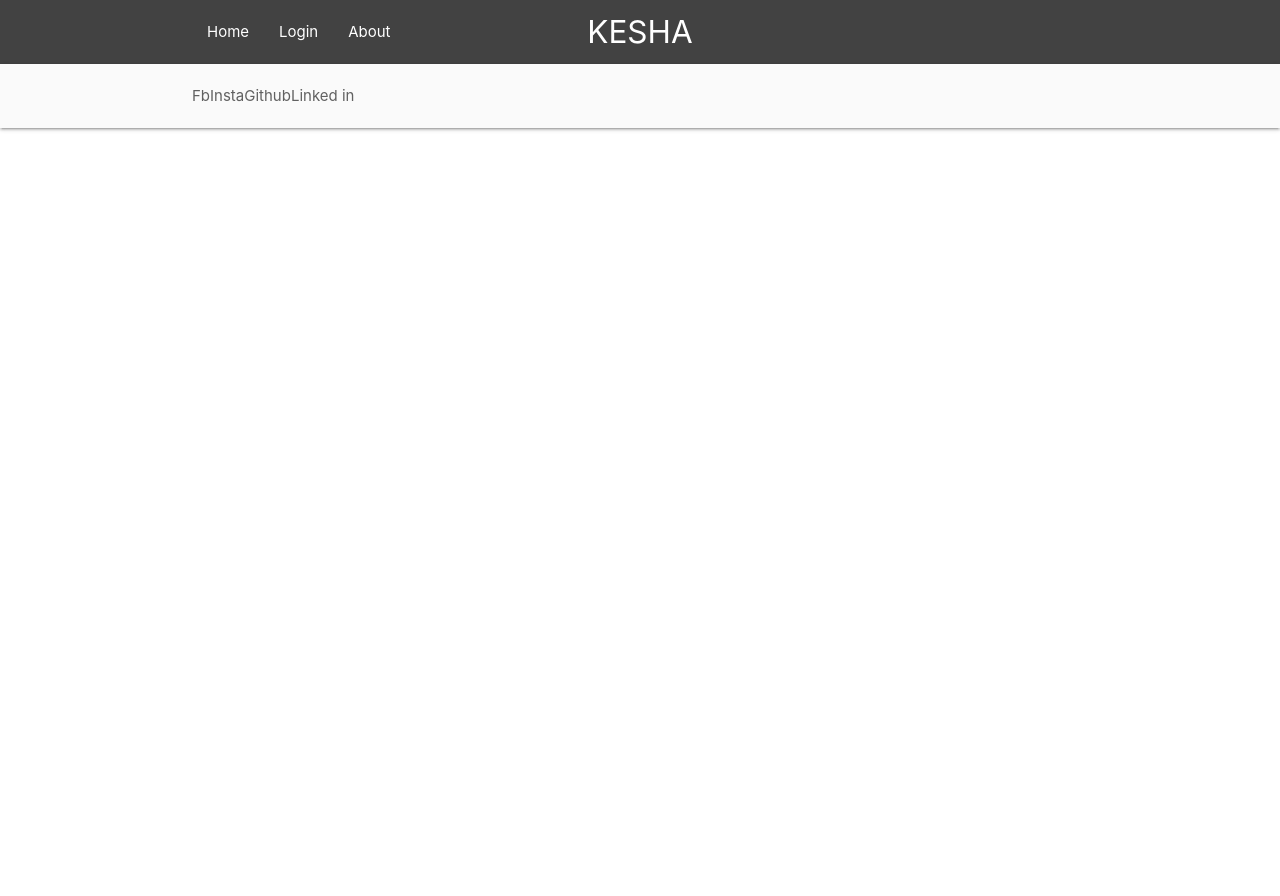
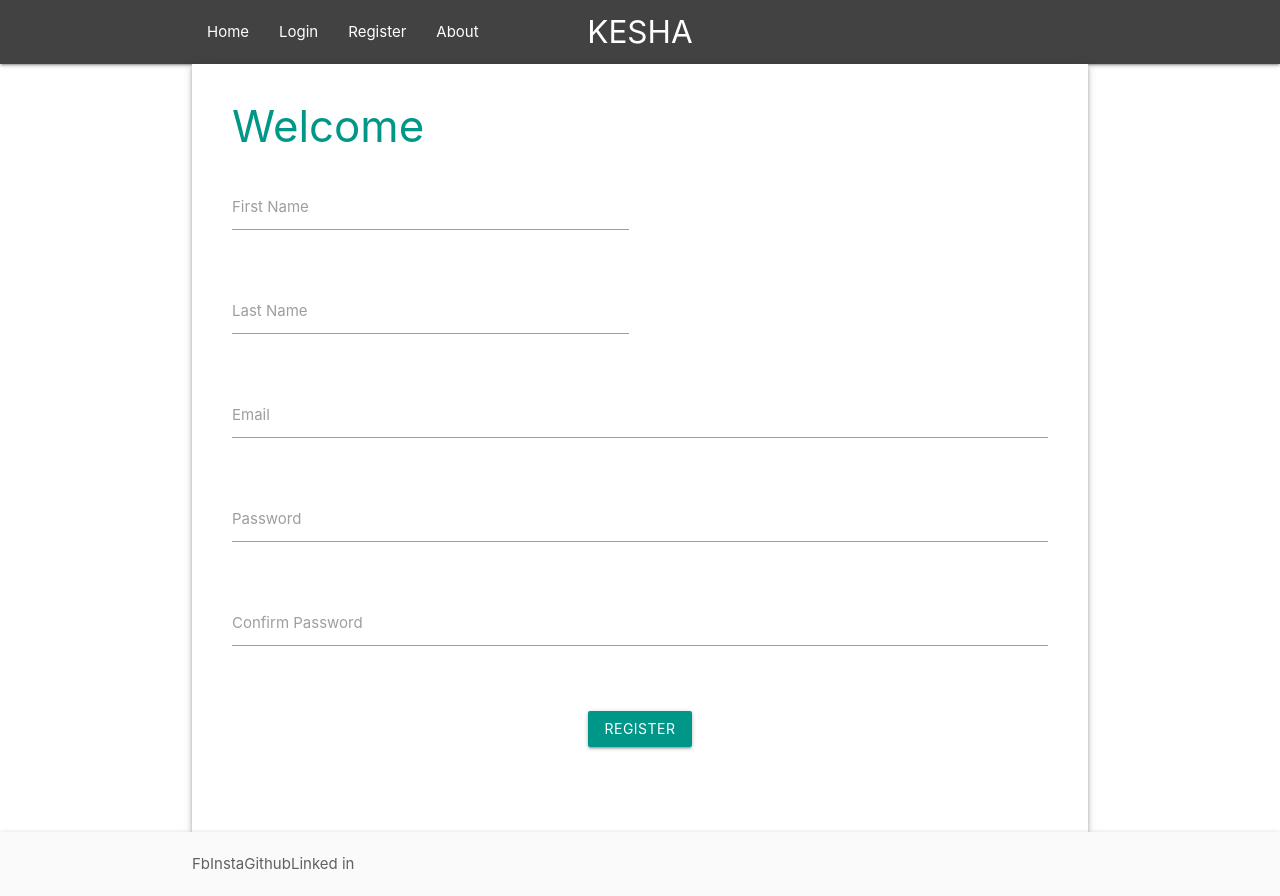
Before and after one commit to AkerkeKesha/react-online-courses, a React (Create React App) app in the folder online-courses/: page /register in a window 1280 px wide. Before the commit the page ends 800 px from the top, so only its background shows below. Built offline with nearby package versions, Linux system fonts and the light colour scheme.

Commit message:
login/register pages added

```diff
--- a/online-courses/public/index.html
+++ b/online-courses/public/index.html
@@ -21,6 +21,7 @@
     -->
     <link href="http://fonts.googleapis.com/icon?family=Material+Icons" rel="stylesheet">
      <!-- Compiled and minified CSS -->
+     <link rel="stylesheet" href="https://use.fontawesome.com/releases/v5.4.1/css/all.css" integrity="sha384-5sAR7xN1Nv6T6+dT2mhtzEpVJvfS3NScPQTrOxhwjIuvcA67KV2R5Jz6kr4abQsz" crossorigin="anonymous">
      <link rel="stylesheet" href="https://cdnjs.cloudflare.com/ajax/libs/materialize/1.0.0/css/materialize.min.css">
     <title>Kesha Courses</title>
   </head>
--- a/online-courses/src/App.js
+++ b/online-courses/src/App.js
@@ -4,6 +4,7 @@ import Footer from './components/Footer';
 import Home from './components/Home';
 import About from './components/About';
 import Login from './components/Login';
+import Registration from './components/Registration';
 import { BrowserRouter, Route, Switch } from 'react-router-dom';
 
 
@@ -16,12 +17,12 @@ class App extends Component {
           <Switch>
             <Route exact path='/' component={Home}></Route>
             <Route path='/login' component={Login}></Route>
+            <Route path='/register' component={Registration}></Route>
             <Route path='/about' component={About}></Route>
           </Switch>
           <Footer/>
         </div>
       </BrowserRouter>
-
     );
   }
 }
--- a/online-courses/src/components/Login.js
+++ b/online-courses/src/components/Login.js
@@ -6,85 +6,46 @@ class Login extends Component {
         email: '',
         password: ''
     }
-    handleClick() {}
+    handleSubmit = (e) => {
+        e.preventDefault();
+        axios.post('http://127.0.0.1:8000/auth/token/create')
+            .then(res => console.log(res.data));
+    }
+    handleChange = (e) => {
+        this.setState({
+            [e.target.id]: e.target.value
+        });
+    }
     render() {
         return (
             <div className='container white z-depth-2'>
-                <ul className='tabs teal'>
-                    <li className='tab col s3'><a className='white-text active' href='#login'>login</a></li>
-                    <li className='tab col s3'><a className='white-text' href='#register'>register</a></li>
-                </ul>
                 <div id="login" className="col s12">
-                    <form className='col s12'>
+                    <form className='col s12' onSubmit ={this.handleSubmit}>
                         <div className='form-container'>
                             <h3 className='teal-text'>Hello</h3>
                             <div className='row'>
                                 <div className='input-field col s12'>
-                                    <input id='email' type='email' className='validate'/>
-                                    <label for='email'>Email</label>
+                                    <input id='email' type='email' className='validate'
+                                   onChange = {this.handleChange} value={this.state.email}/>
+                                    <label htmlFor='email'>Email</label>
                                 </div>
                             </div>
                             <div className='row'>
                                 <div className='input-field col s12'>
-                                    <input id='password' type='password' className='validate'/>
-                                    <label for='password'>Password</label>
+                                    <input id='password' type='password' className='validate'
+                                   onChange = {this.handleChange} value={this.state.password}/>
+                                    <label htmlFor='password'>Password</label>
                                 </div>
                             </div>
                             <br/>
                             <center>
-                                <button className='btn waves-effect waves-light teal' type="submit" name="action">Log in</button>
+                                <button className='btn waves-effect waves-light teal' type="submit" >Log in</button>
                             </center>
                             <br/>
                             <br/>
                         </div>
-
                     </form>
                 </div>
-                <div id="register" className="col s12">
-                    <form className='col s12'>
-                        <div className='form-container'>
-                            <h3 className='teal-text'>Welcome</h3>
-                            <div className='row'>
-                                <div className='input-field col s6'>
-                                    <input id='first_name' type='text' className='validate'/>
-                                    <label for='first_name'>First Name</label>
-                                </div>
-                            </div>
-                            <div className='row'>
-                                <div className='input-field col s6'>
-                                    <input id='last_name' type='text' className='validate'/>
-                                    <label for='last_name'>Last Name</label>
-                                </div>
-                            </div>
-                            <div className='row'>
-                                <div className='input-field col s12'>
-                                    <input id='email' type='email' className='validate'/>
-                                    <label for='email'>Email</label>
-                                </div>
-                            </div>
-                            <div className='row'>
-                                <div className='input-field col s12'>
-                                    <input id='password' type='password' className='validate'/>
-                                    <label for='password'>Password</label>
-                                </div>
-                            </div>
-                            <div className='row'>
-                                <div className='input-field col s12'>
-                                    <input id='password-confirm' type='password' className='validate'/>
-                                    <label for='password-confirm'>Confirm Password</label>
-                                </div>
-                            </div>
-                            <br/>
-                            <center>
-                                <button className='btn waves-effect waves-light teal' type="submit" name="action">Register</button>
-                            </center>
-                            <br/>
-                            <br/>
-                        </div>
-
-                    </form>
-                </div>
-
             </div>
         );
     }
--- a/online-courses/src/components/Navbar.js
+++ b/online-courses/src/components/Navbar.js
@@ -6,9 +6,10 @@ const  Navbar = () => {
         <nav className = 'nav-wrapper grey darken-3'>
             <div className='container'>
                 <a className='brand-logo center' href="#">KESHA</a>
-                <ul className='left hide-on-med-and-down'>
+                <ul className='left'>
                     <li><Link to='/'>Home</Link></li>
                     <li><NavLink to='/login'>Login</NavLink></li>
+                    <li><NavLink to='/register'>Register</NavLink></li>
                     <li><NavLink to='/about'>About</NavLink></li>
                 </ul>
             </div>
--- a/online-courses/src/components/Registration.js
+++ b/online-courses/src/components/Registration.js
@@ -8,10 +8,67 @@ class Registration extends Component {
         email: '',
         password: ''
     }
-    // handleClick() {}
+    handleSubmit = (e) => {
+        e.preventDefault();
+        axios.post('http://127.0.0.1:8000/auth/users/create')
+            .then(res => console.log(res.data));
+    }
+    handleChange = (e) => {
+        this.setState({
+            [e.target.id]: e.target.value
+        });
+    }
     render() {
         return (
-            <div>
+            <div className='container white z-depth-2'>
+                <div id="register" className="col s12">
+                    <form className='col s12' onSubmit ={this.handleSubmit}>
+                        <div className='form-container'>
+                            <h3 className='teal-text'>Welcome</h3>
+                            <div className='row'>
+                                <div className='input-field col s6'>
+                                    <input id='first_name' type='text' className='validate'
+                                    onChange = {this.handleChange} value={this.state.firstName}/>
+                                    <label htmlFor='first_name'>First Name</label>
+                                </div>
+                            </div>
+                            <div className='row'>
+                                <div className='input-field col s6'>
+                                    <input id='last_name' type='text' className='validate'
+                                    onChange = {this.handleChange} value={this.state.lastName}/>
+                                    <label htmlFor='last_name'>Last Name</label>
+                                </div>
+                            </div>
+                            <div className='row'>
+                                <div className='input-field col s12'>
+                                    <input id='email' type='email' className='validate'
+                                    onChange = {this.handleChange} value={this.state.email}/>
+                                    <label htmlFor='email'>Email</label>
+                                </div>
+                            </div>
+                            <div className='row'>
+                                <div className='input-field col s12'>
+                                    <input id='password' type='password' className='validate'
+                                    onChange = {this.handleChange} value={this.state.password}/>
+                                    <label htmlFor='password'>Password</label>
+                                </div>
+                            </div>
+                            <div className='row'>
+                                <div className='input-field col s12'>
+                                    <input id='password-confirm' type='password' className='validate'/>
+                                    <label htmlFor='password-confirm'>Confirm Password</label>
+                                </div>
+                            </div>
+                            <br/>
+                            <center>
+                                <button className='btn waves-effect waves-light teal' type="submit" name="action">Register</button>
+                            </center>
+                            <br/>
+                            <br/>
+                        </div>
+
+                    </form>
+                </div>
 
             </div>
         );
```
